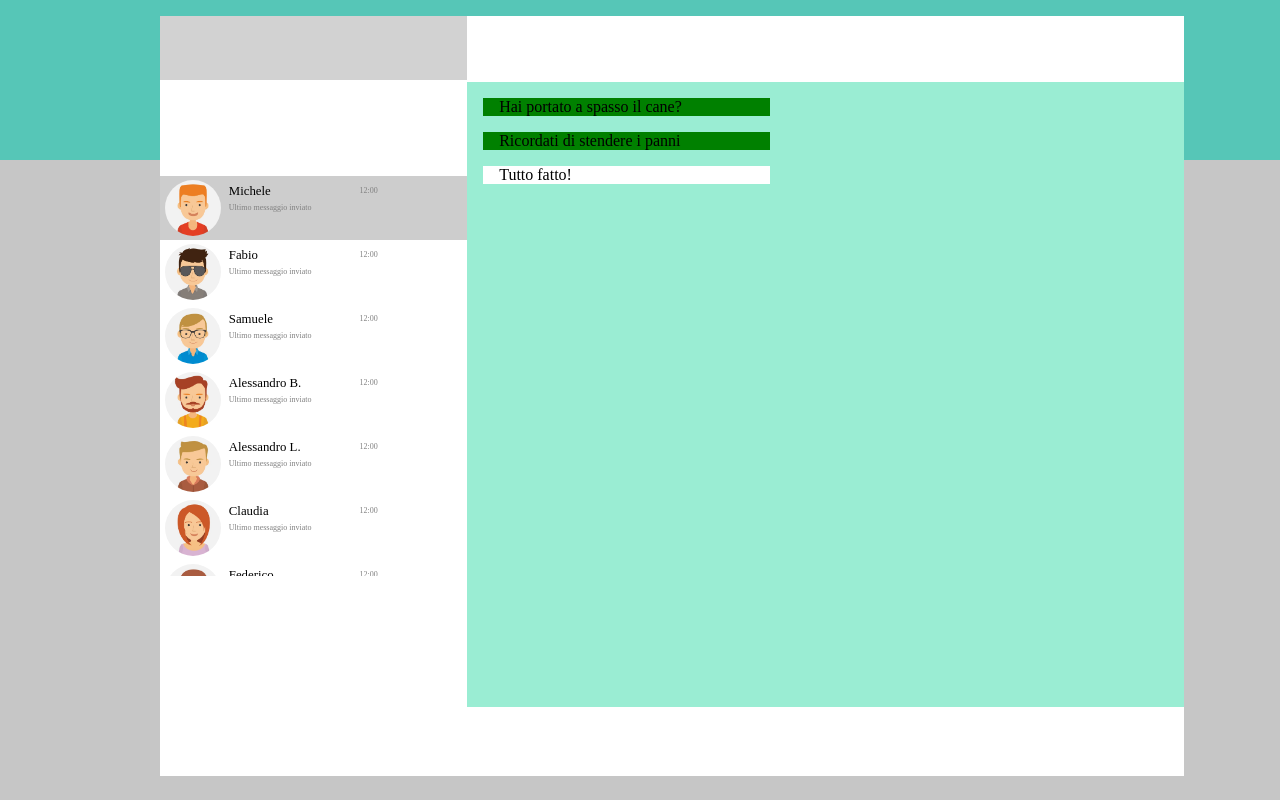
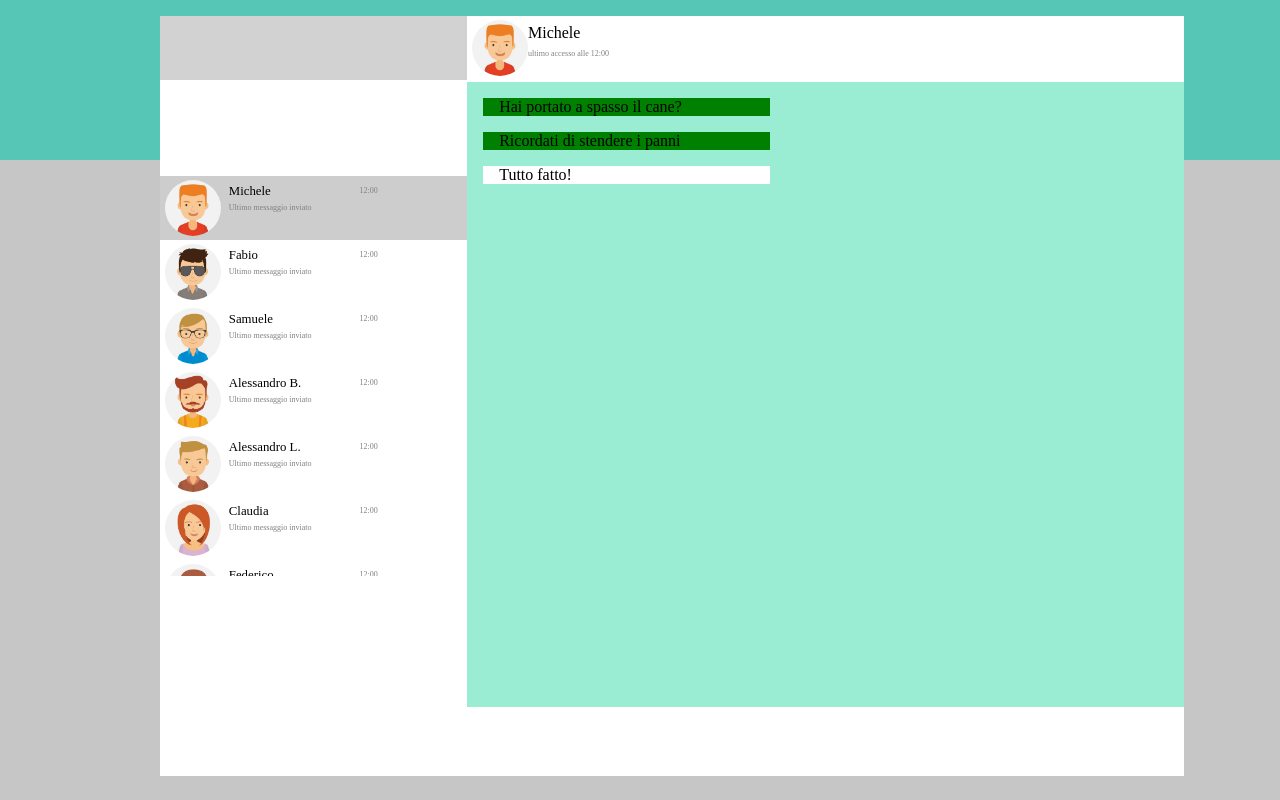
Before and after one commit to Vitofarenga/vue-boolzapp, a plain HTML site: page index.html in a window 1280 px wide. Drawn offline with nearby package versions, Linux system fonts and the light colour scheme.

Commit message:
messaggi con immagine che varia

```diff
--- a/index.html
+++ b/index.html
@@ -39,7 +39,15 @@
                     </div>
                 </div>
                 <div id="right">
-                  <div id="topbar"></div>
+                  <div id="topbar">
+                    <div class="userpic">
+                        <img :src="'img/avatar' + contacts[activeContact].avatar + '.jpg'" :alt="contacts[activeContact].name">
+                    </div>
+                    <div class="userid">
+                        <span>{{contacts[activeContact].name}}</span> <br>
+                        <span class="lastmsg">ultimo accesso alle 12:00</span>
+                    </div>
+                  </div>
                   <div id="center">
                     <div class="message"
                     v-for="(message, index) in contacts[activeContact].messages"
--- a/style.css
+++ b/style.css
@@ -94,7 +94,7 @@ color: grey;
 #topbar{
    width: 100%;
    height: 5rem;
-
+  display: flex;
 }
 #footerbar{
    width: 100%;
@@ -118,3 +118,6 @@ color: grey;
     max-width: 40%;
     margin: 1rem;
 }
+.userid{
+    margin-top: 0.5rem;
+}
```
